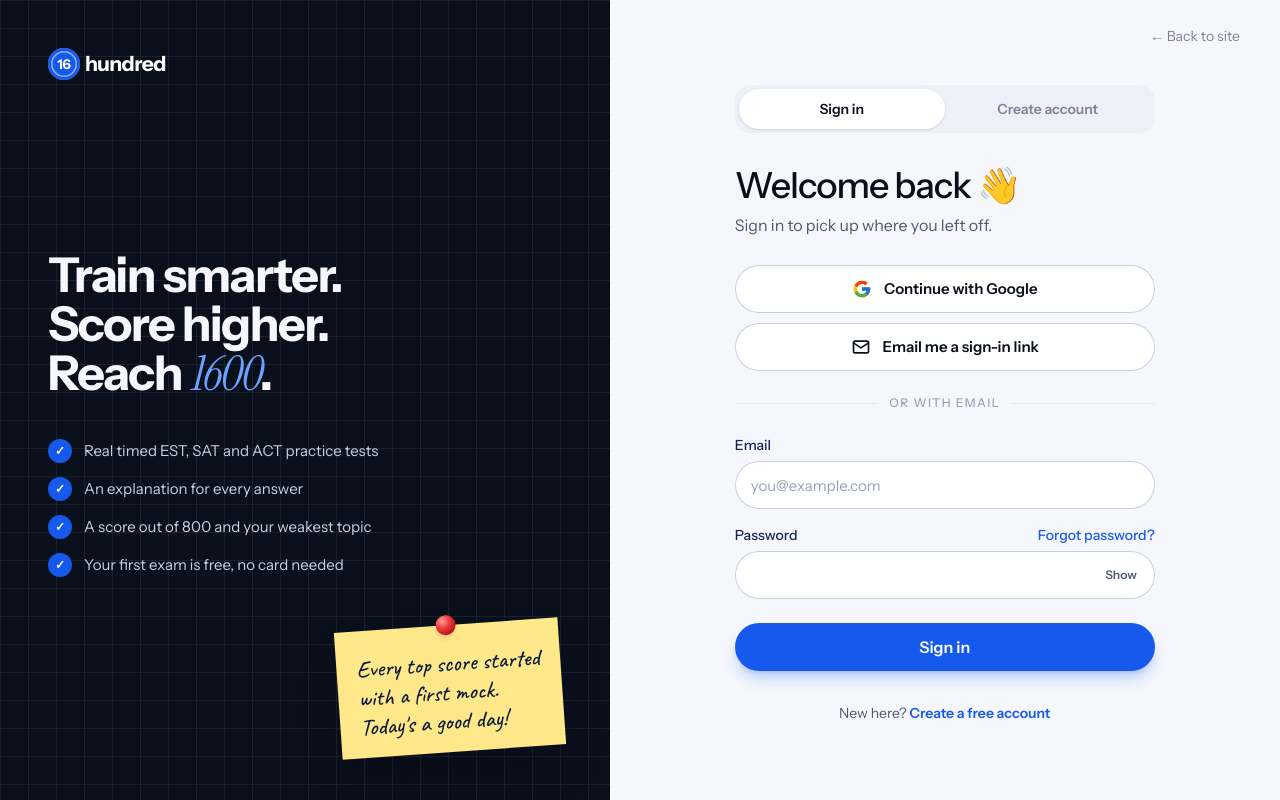
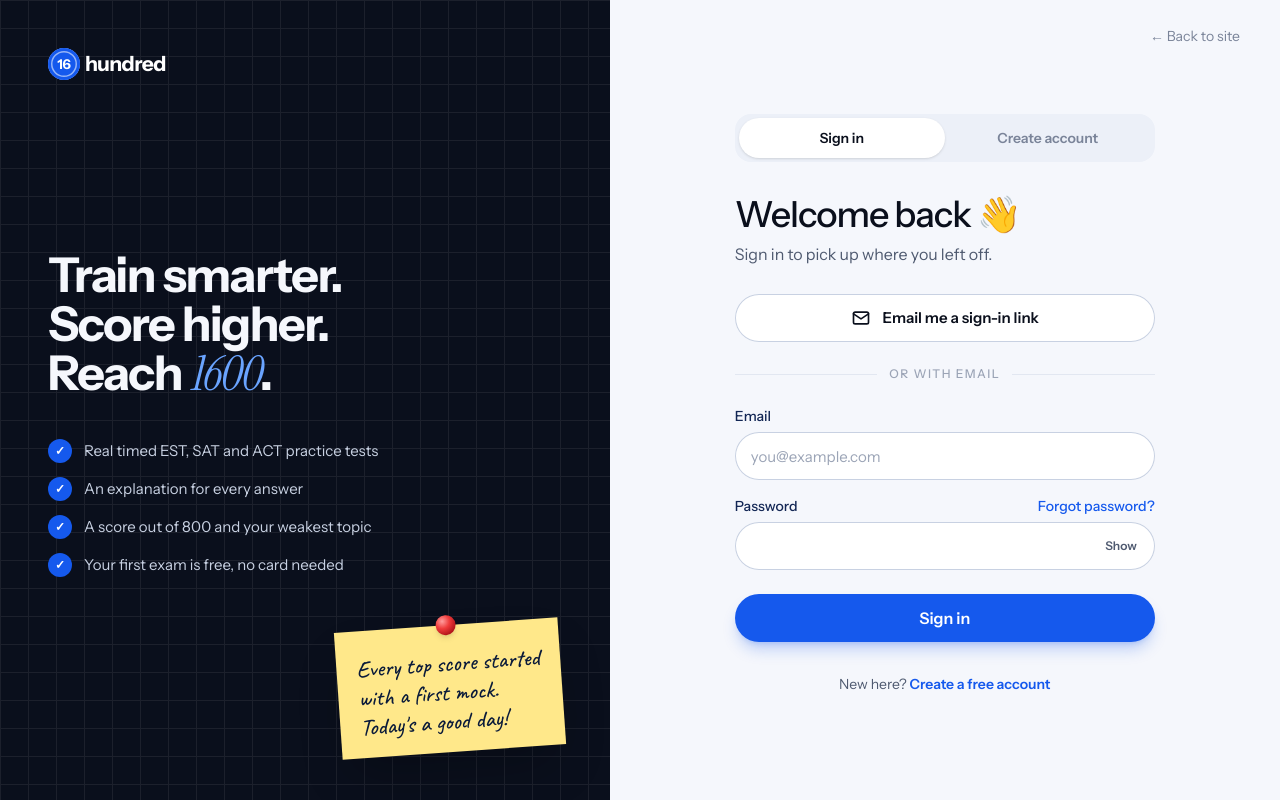
Before and after one commit to bobos12/Est-Sat-Act-Test-Platform, a Next.js app: page /sign-in in a window 1280 px wide. Built offline with nearby package versions, Linux system fonts and the light colour scheme.

Commit message:
Hide Google sign-in for now
Co-Authored-By: Claude Opus 5.5 <noreply@anthropic.com>

```diff
--- a/src/app/(auth)/auth-form.tsx
+++ b/src/app/(auth)/auth-form.tsx
@@ -4,7 +4,7 @@ import Link from "next/link";
 import { useActionState, useState, useTransition } from "react";
 import { FormMessage } from "@/components/ui/field";
 import { cn } from "@/lib/utils";
-import { resendConfirmation, sendMagicLink, signIn, signInWithGoogle, signUp, type AuthState } from "./actions";
+import { resendConfirmation, sendMagicLink, signIn, signUp, type AuthState } from "./actions";
 
 const q = (next?: string) => (next ? `?next=${encodeURIComponent(next)}` : "");
 
@@ -51,21 +51,12 @@ export function AuthForm({ mode, next }: { mode: "sign-in" | "sign-up"; next?: s
       </p>
 
       {/* Quick sign-in */}
-      <form action={signInWithGoogle}>
-        {next ? <input type="hidden" name="next" value={next} /> : null}
-        <button
-          type="submit"
-          className="flex h-12 w-full items-center justify-center gap-3 rounded-xl bg-white text-[0.9375rem] font-semibold text-ink-950 ring-1 ring-inset ring-line-strong transition hover:bg-paper-2 hover:ring-ink-400"
-        >
-          <GoogleIcon />
-          Continue with Google
-        </button>
-      </form>
+      {/* Google sign-in is ready (signInWithGoogle) but hidden until the provider is set up in Supabase. */}
       <button
         type="button"
         onClick={() => setMagic((m) => !m)}
         className={cn(
-          "mt-2.5 flex h-12 w-full items-center justify-center gap-3 rounded-xl text-[0.9375rem] font-semibold ring-1 ring-inset transition",
+          "flex h-12 w-full items-center justify-center gap-3 rounded-xl text-[0.9375rem] font-semibold ring-1 ring-inset transition",
           magic ? "bg-mark-50 text-mark-600 ring-mark-500" : "bg-white text-ink-950 ring-line-strong hover:bg-paper-2 hover:ring-ink-400",
         )}
       >
```
